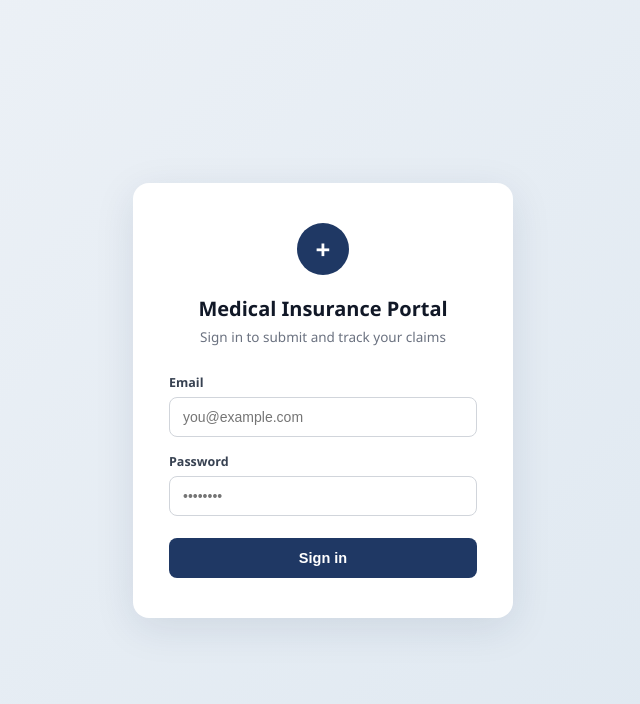
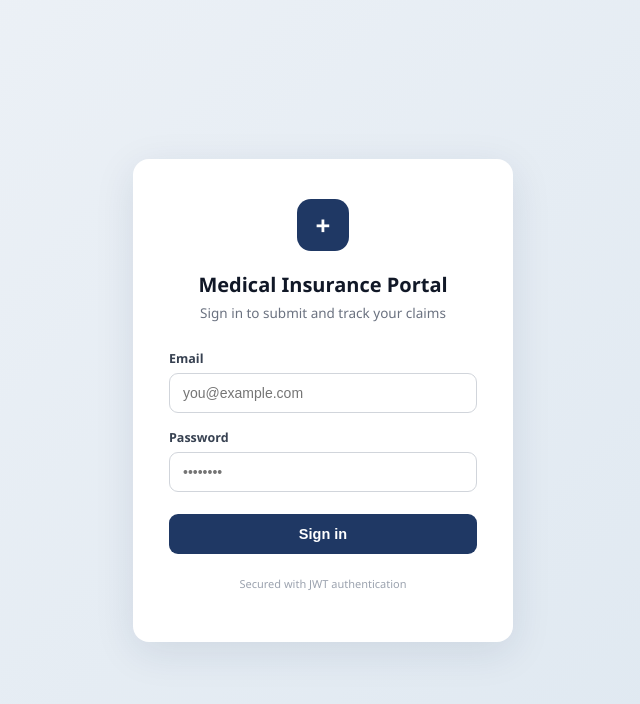
Before and after one commit to Laiba-Azhar0707/medical-insurance-frontend, a React (Vite) app: page / in a window 1280 px wide. Shown: the top 704 px of the page, without its empty margins (317-957 px from the left). Built offline with nearby package versions, Linux system fonts and the light colour scheme.

Commit message:
Add Approved Amount summary box to results panel, redesign Login page to match Dashboard visual style

```diff
--- a/src/Dashboard.jsx
+++ b/src/Dashboard.jsx
@@ -226,6 +226,17 @@ function Dashboard({ token, user, onLogout }) {
               {result.deduction_summary && (
                 <div style={styles.deductionSection}>
                   <h4 style={styles.deductionTitle}>Claim Financial Summary</h4>
+
+                  <div style={styles.approvedBox}>
+                    <span style={styles.approvedLabel}>
+                      {result.deduction_summary.action_type === 'auto_deduct'
+                        ? 'Amount Approved for Reimbursement'
+                        : 'Amount to Be Returned'}
+                    </span>
+                    <span style={styles.approvedAmount}>
+                      ${result.deduction_summary.total_unprescribed_amount.toFixed(2)}
+                    </span>
+                  </div>
 
                   <div style={styles.summaryRow}>
                     <span style={styles.summaryLabel}>Total Flagged (Unprescribed)</span>
@@ -566,6 +577,29 @@ const styles = {
     color: '#111827',
     margin: '0 0 14px 0',
   },
+  approvedBox: {
+    display: 'flex',
+    flexDirection: 'column',
+    alignItems: 'center',
+    background: '#f0f7ff',
+    border: '1px solid #bfdbfe',
+    borderRadius: '10px',
+    padding: '16px',
+    marginBottom: '16px',
+  },
+  approvedLabel: {
+    fontSize: '12px',
+    fontWeight: 600,
+    color: '#1f3864',
+    textTransform: 'uppercase',
+    letterSpacing: '0.4px',
+    marginBottom: '4px',
+  },
+  approvedAmount: {
+    fontSize: '26px',
+    fontWeight: 700,
+    color: '#1f3864',
+  },
   summaryRow: {
     display: 'flex',
     justifyContent: 'space-between',
--- a/src/Login.jsx
+++ b/src/Login.jsx
@@ -5,6 +5,7 @@ function Login({ onLoginSuccess }) {
   const [password, setPassword] = useState('');
   const [error, setError] = useState('');
   const [loading, setLoading] = useState(false);
+  const [submitHover, setSubmitHover] = useState(false);
 
   const handleSubmit = async (e) => {
     e.preventDefault();
@@ -63,12 +64,32 @@ function Login({ onLoginSuccess }) {
             />
           </div>
 
-          {error && <div style={styles.errorBox}>{error}</div>}
+          {error && <div style={styles.errorBox}>⚠ {error}</div>}
 
-          <button type="submit" style={{ ...styles.button, opacity: loading ? 0.7 : 1 }} disabled={loading}>
-            {loading ? 'Signing in...' : 'Sign in'}
+          <button
+            type="submit"
+            style={{
+              ...styles.button,
+              ...(submitHover && !loading ? styles.buttonHover : {}),
+              opacity: loading ? 0.75 : 1,
+              cursor: loading ? 'default' : 'pointer',
+            }}
+            disabled={loading}
+            onMouseEnter={() => setSubmitHover(true)}
+            onMouseLeave={() => setSubmitHover(false)}
+          >
+            {loading ? (
+              <span style={styles.buttonContent}>
+                <span style={styles.spinner} />
+                Signing in...
+              </span>
+            ) : (
+              'Sign in'
+            )}
           </button>
         </form>
+
+        <p style={styles.footnote}>Secured with JWT authentication</p>
       </div>
     </div>
   );
@@ -94,7 +115,7 @@ const styles = {
   logoCircle: {
     width: '52px',
     height: '52px',
-    borderRadius: '50%',
+    borderRadius: '14px',
     background: '#1f3864',
     color: '#fff',
     fontSize: '26px',
@@ -135,9 +156,8 @@ const styles = {
     padding: '11px 13px',
     fontSize: '14px',
     border: '1px solid #d1d5db',
-    borderRadius: '8px',
+    borderRadius: '9px',
     outline: 'none',
-    transition: 'border-color 0.15s',
   },
   button: {
     marginTop: '6px',
@@ -147,9 +167,26 @@ const styles = {
     background: '#1f3864',
     color: 'white',
     border: 'none',
-    borderRadius: '8px',
-    cursor: 'pointer',
+    borderRadius: '9px',
     transition: 'background 0.15s',
+  },
+  buttonHover: {
+    background: '#16294d',
+  },
+  buttonContent: {
+    display: 'flex',
+    alignItems: 'center',
+    justifyContent: 'center',
+    gap: '10px',
+  },
+  spinner: {
+    width: '15px',
+    height: '15px',
+    border: '2px solid rgba(255,255,255,0.4)',
+    borderTopColor: '#fff',
+    borderRadius: '50%',
+    display: 'inline-block',
+    animation: 'spin 0.7s linear infinite',
   },
   errorBox: {
     background: '#fef2f2',
@@ -159,6 +196,11 @@ const styles = {
     borderRadius: '8px',
     border: '1px solid #fecaca',
   },
+  footnote: {
+    marginTop: '22px',
+    fontSize: '11px',
+    color: '#9ca3af',
+  },
 };
 
 export default Login;
```
